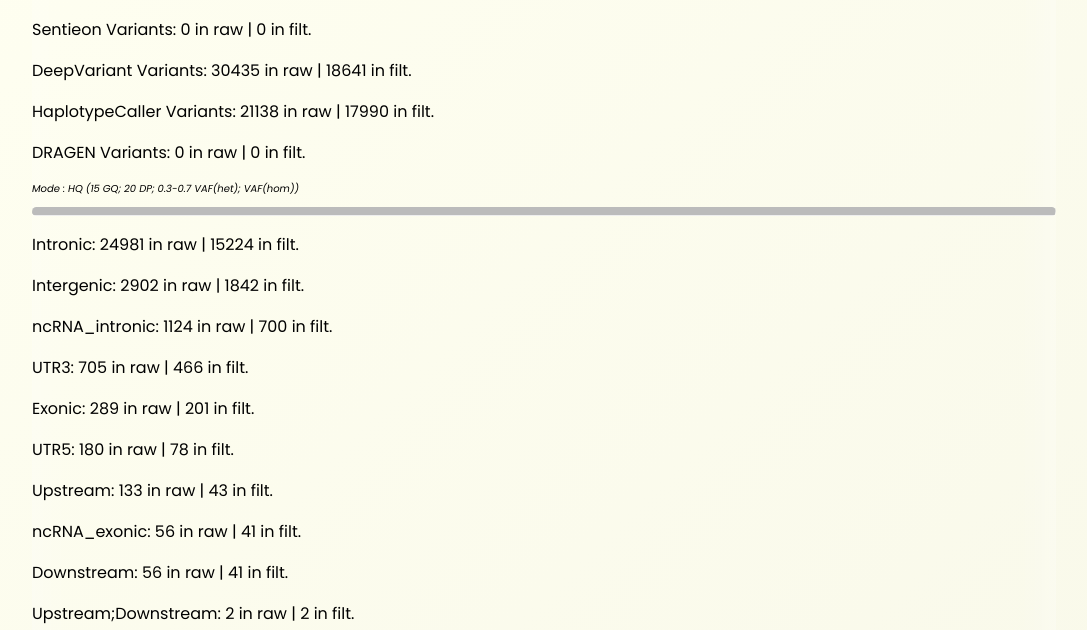
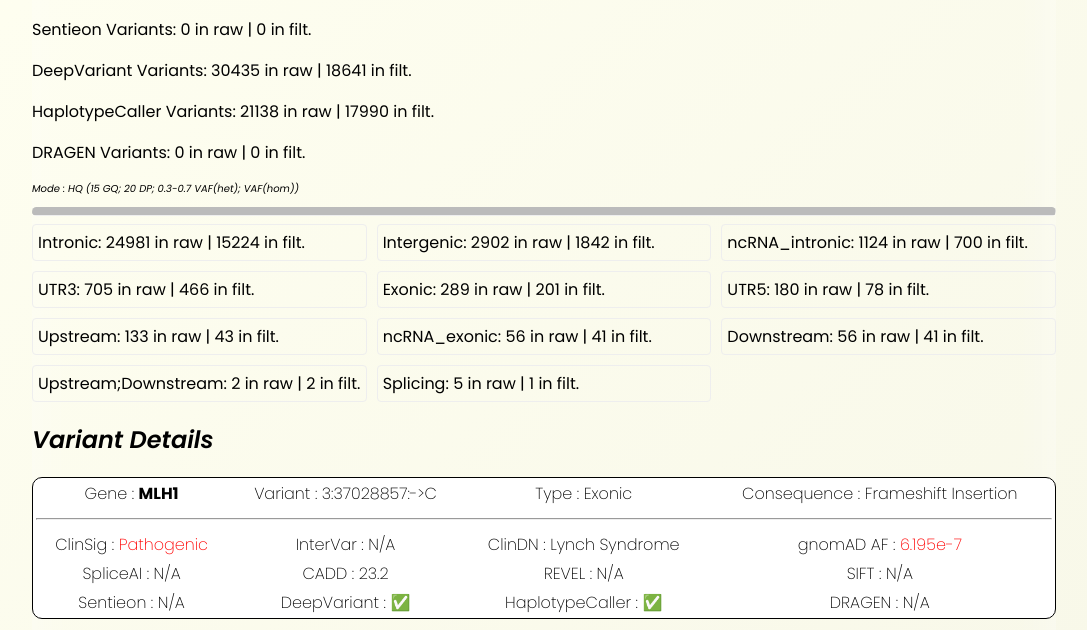
Before and after one commit to mjuilk/pretty-heinous-donald, a website: page rr_p1/var_report/main.html in a window 1280 px wide. Shown: the part 170-800 px from the top of the page, without its empty margins (96-1183 px from the left). Drawn offline with Linux system fonts and the light colour scheme.

Commit message:
grid for variant types

```diff
--- a/rr_p1/var_report/style.css
+++ b/rr_p1/var_report/style.css
@@ -5,7 +5,6 @@
     margin-left: 10%;
     margin-right: 10%;
     margin-top: 5%;
-    margin-bottom: 20%;
     background: linear-gradient(135deg, #FFFFF1, #F7F7E8);
     background-blend-mode: soft-light;
     box-shadow: inset 0 0 50px rgba(255, 255, 255, 0.5);
@@ -48,4 +47,18 @@
 hr.rounded {
     border-top: 8px solid #bbb;
     border-radius: 5px;
-  }
+}
+
+#types {
+    display: grid;
+    grid-template-columns: repeat(3, 1fr); /* 3 equal-width columns */
+    gap: 10px; /* Adds spacing between items */
+    align-items: start; /* Aligns items to the top */
+}
+
+#types p {
+    margin: 0; /* Removes default paragraph margins */
+    padding: 5px; /* Optional: Adds some padding */
+    border: 1px solid #eee; /* Optional: For visual clarity */
+    border-radius: 4px; /* Optional: Rounded corners */
+}
```
